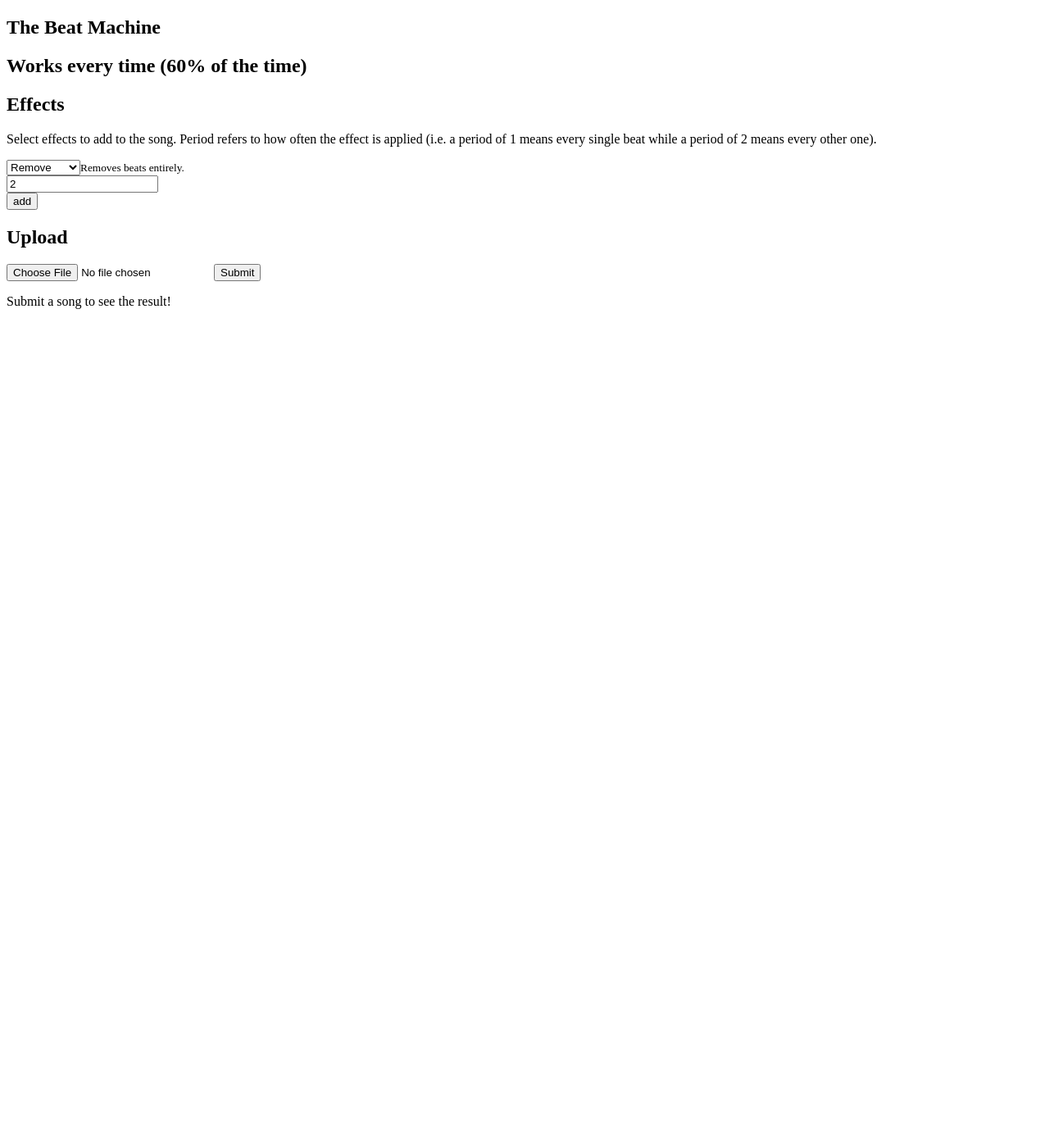
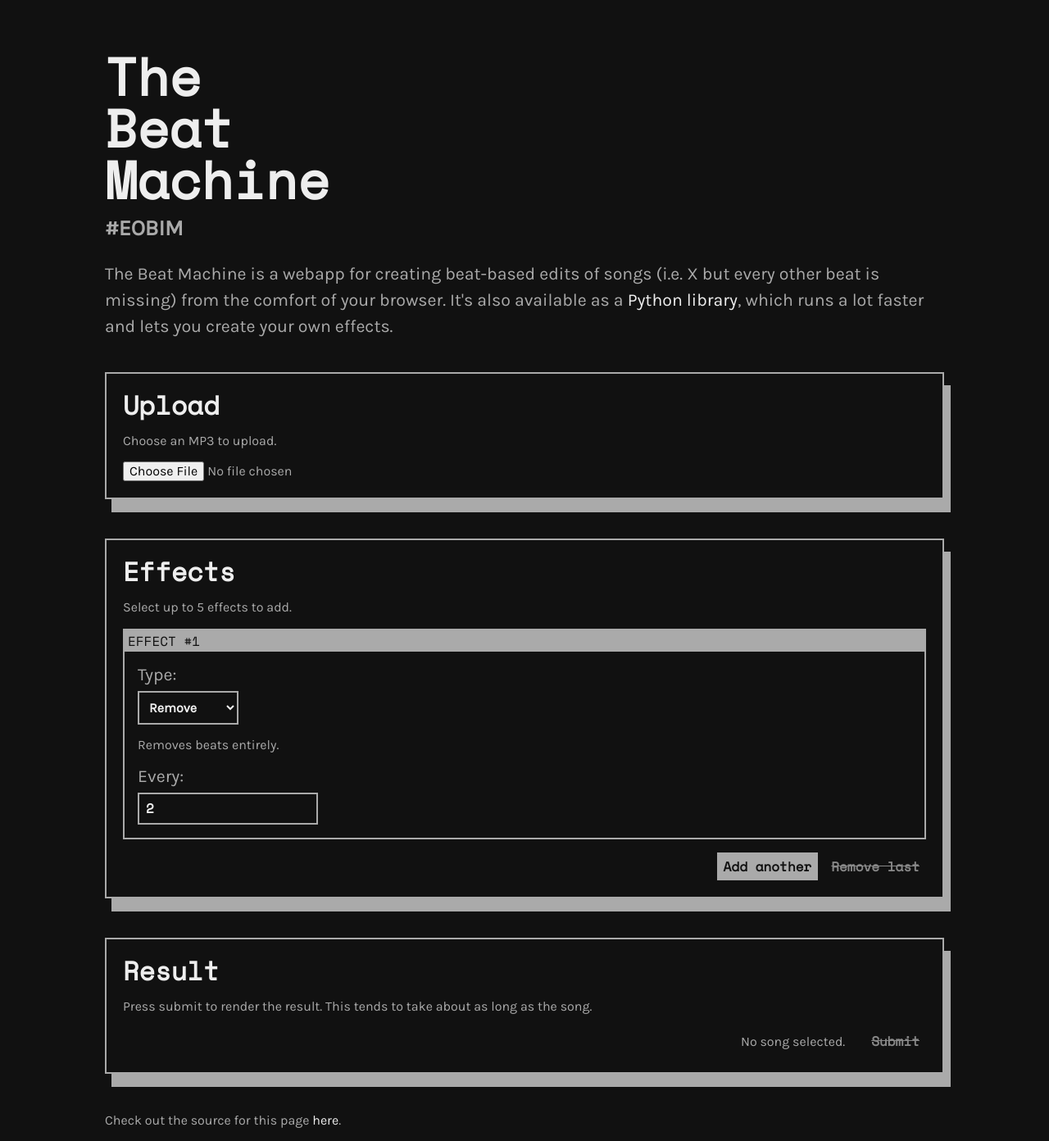
Before and after one commit to beat-machine/beat-webapp, a Vue app: page / in a window 1280 px wide. Shown: the whole page at 82% size. Before the commit the page ends 800 px from the top, so only its background shows below. Built offline with nearby package versions, Linux system fonts and the light colour scheme.

Commit message:
Finish redesign

```diff
--- a/src/App.vue
+++ b/src/App.vue
@@ -1,54 +1,63 @@
 <template>
   <div id="app">
     <Banner></Banner>
-    <section class="section">
-      <div class="container">
-        <div class="columns">
-          <div class="column">
-            <h1 class="title">Effects</h1>
-            <p
-              class="content"
-            >Select effects to add to the song. Period refers to how often the effect is applied (i.e. a period of 1 means every single beat while a period of 2 means every other one).</p>
-            <div class="box" v-for="(effect, i) in effects" v-bind:key="i">
+
+    <section class="upload">
+      <h1>Upload</h1>
+      <p>Choose an MP3 to upload.</p>
+      <input type="file" v-on:change="updateFile" accept=".mp3" />
+    </section>
+
+    <section class="effects">
+      <h1>Effects</h1>
+      <p>Select up to 5 effects to add.</p>
+      <div class="effect-box" v-for="(effect, i) in effects" v-bind:key="i">
+        <div class="effect-header">EFFECT #{{ i + 1 }}</div>
         <EffectSelector v-bind:effects="effectDefinitions" ref="effect"></EffectSelector>
       </div>
       <div class="buttons">
-              <button type="is-light is-fullwidth is-medium" v-on:click="effects.push({})">add</button>
-              <button
-                type="is-light is-fullwidth is-medium"
-                v-if="effects.length > 1"
+        <input
+          type="button"
+          value="Add another"
+          v-on:click="effects.push({})"
+          :disabled="effects.length >= 5"
+        />
+        <input
+          type="button"
+          value="Remove last"
           v-on:click="effects.pop()"
-              >remove</button>
-            </div>
-          </div>
-          <div class="column">
-            <h1 class="title">Upload</h1>
-            <input type="file" v-on:change="updateFile" accept=".mp3" />
-            <span class="file-name" v-if="song">{{ song.name }}</span>
-            <button
-              v-on:click="submitSong()"
-              type="is-success"
-              v-if="!processing && !uploading"
-            >Submit</button>
-            <button v-else type="is-loading is-success" disabled>Submit</button>
-            <template v-if="uploading">
-              <small>Uploading audio</small>
-              <progress class="progress is-dark" v-bind:max="100" v-bind:value="uploadPercentage"></progress>
-            </template>
-            <template v-if="processing">
-              <small>Processing effect {{ progress }} of {{ submittedEffectCount }}</small>
-              <progress
-                class="progress is-primary"
-                v-bind:value="progress"
-                v-bind:max="submittedEffectCount"
-              ></progress>
-            </template>
-            <audio v-bind:src="audioUrl" v-if="audioUrl" controls type="audio/mpeg" autostart="0"></audio>
-            <p v-else>Submit a song to see the result!</p>
-          </div>
-        </div>
+          :disabled="effects.length <= 1"
+        />
       </div>
     </section>
+
+    <section class="submit">
+      <h1>Result</h1>
+      <p>Press submit to render the result. This tends to take about as long as the song.</p>
+      <div class="progress-info" v-if="uploading || processing || error">
+        <h2 v-if="uploading">Uploading...</h2>
+        <template v-if="processing">
+          <h2 class="color-cycle">Processing...</h2>
+          <p>This will take a moment.</p>
+        </template>
+        <h2 v-if="error && !uploading && !processing">An error occurred: {{ error }}</h2>
+      </div>
+      <div class="player" v-if="audioUrl">
+        <audio v-bind:src="audioUrl" controls type="audio/mpeg" autostart="0"></audio>
+        <p>
+          Right-click on the player above or
+          <a :href="audioUrl" download>click here</a> to download.
+        </p>
+      </div>
+      <div class="buttons">
+        <span class="submit-hint">{{ submitMessage }}</span>
+        <input value="Submit" type="button" v-on:click="submitSong()" :disabled="!canSubmit" />
+      </div>
+    </section>
+    <p class="site-info">
+      Check out the source for this page
+      <a href="https://github.com/dhsavell/beat-webapp">here</a>.
+    </p>
   </div>
 </template>
 
@@ -56,7 +65,6 @@
 import axios from "axios";
 import Banner from "./components/Banner.vue";
 import EffectSelector from "./components/EffectSelector.vue";
-import { setInterval, clearInterval } from "timers";
 import effectDefinitions from "./assets/effects.json";
 
 // const BASE_URI = "https://beatfunc-zz5hrgpina-uc.a.run.app";
@@ -71,8 +79,8 @@ export default {
       effectDefinitions: effectDefinitions,
       pollToken: null,
       uploading: false,
-      uploadPercentage: 0,
       processing: false,
+      error: null,
       audioUrl: null
     };
   },
@@ -95,8 +103,17 @@ export default {
 
       return data;
     },
-    isProcessing() {
-      return this.pollToken !== null;
+    canSubmit() {
+      return this.song != null && !this.uploading && !this.processing;
+    },
+    submitMessage() {
+      if (this.song == null) {
+        return "No song selected.";
+      } else if (this.uploading || this.processing) {
+        return "Wait for the current song to finish rendering first.";
+      } else {
+        return "";
+      }
     }
   },
   methods: {
@@ -114,57 +131,178 @@ export default {
       try {
         this.uploading = true;
 
-        axios
-          .post(BASE_URI, this.requestData, {
+        let result = await axios.post(BASE_URI, this.requestData, {
           headers: {
             "Content-Type": "multipart/form-data"
           },
           responseType: "blob",
           onUploadProgress: function(event) {
-              this.uploadPercentage = parseInt(
-                Math.round((event.loaded * 100) / event.total)
-              );
+            this.uploading = event.loaded < event.total;
+            this.processing = !this.uploading;
           }.bind(this)
-          })
-          .then(r => {
-            let blob = new Blob([r.data], { type: "audio/mpeg" });
+        });
+
+        if (result.status >= 500) {
+          this.error =
+            "The server may be under heavy load. Try again in a few minutes.";
+          this.audioUrl = null;
+          return;
+        }
+
+        let blob = new Blob([result.data], { type: "audio/mpeg" });
         this.audioUrl = URL.createObjectURL(blob);
-          });
       } catch (e) {
-        this.resultError = e;
-        this.$toast.open("An error occurred.");
+        this.error = e;
+        this.audioUrl = null;
       } finally {
         this.uploading = false;
-      }
-    },
-    startPolling(statusUri) {
-      if (this.pollToken != null) {
-        clearInterval(this.pollToken);
-      }
-
-      this.processing = true;
-      this.pollToken = setInterval(() => this.poll(statusUri), 3000);
-    },
-    async poll(statusUri) {
-      let baseUri = BASE_URI + statusUri;
-      let result = await axios.get(baseUri);
-
-      if (result.data.state === "SUCCESS") {
-        this.resultUri = BASE_URI + result.data.location;
         this.processing = false;
-        this.$toast.open("Finished!");
-        clearInterval(this.pollToken);
-      } else if (result.data.state === "PROGRESS") {
-        this.progress = result.data.current_effect;
-      } else {
-        this.error = "An error occurred.";
-        this.processing = false;
-        clearInterval(this.pollToken);
       }
     }
   }
 };
 </script>
 
-<style>
+<style lang="scss">
+@import url("https://fonts.googleapis.com/css?family=Karla|Space+Mono&display=swap");
+
+$background: #111;
+$disabled-text: #888;
+$text: #aaa;
+$primary-text: #eee;
+
+$accent-1: #faeb2c;
+$accent-2: #f52789;
+$accent-3: #e900ff;
+$accent-4: #1685f8;
+
+@keyframes colors {
+  0% {
+    color: $accent-1;
+  }
+
+  25% {
+    color: $accent-2;
+  }
+
+  50% {
+    color: $accent-3;
+  }
+
+  75% {
+    color: $accent-4;
+  }
+}
+
+body {
+  background-color: $background;
+  font-family: "Karla", sans-serif;
+  color: $text;
+}
+
+h1 {
+  font-family: "Space Mono", monospace;
+  color: $primary-text;
+}
+
+select,
+input[type="number"] {
+  font-family: "Space Mono", monospace;
+  font-weight: bold;
+  background-color: inherit;
+  color: $primary-text;
+  padding: 8px;
+  border: 2px solid $text;
+}
+
+input[type="button"] {
+  font-family: "Space Mono", monospace;
+  font-weight: bold;
+  background-color: $text;
+  border: none;
+  padding: 8px;
+  margin-left: 8px;
+  color: $background;
+}
+
+a {
+  color: $primary-text;
+  text-decoration: none;
+}
+
+a:hover {
+  text-decoration: underline;
+}
+
+input[type="button"]:disabled {
+  color: $disabled-text;
+  background-color: $background;
+  text-decoration: line-through;
+}
+
+#app {
+  padding-top: 40px;
+  width: 80%;
+
+  @media (min-width: 1400px) {
+    width: 60%;
+  }
+
+  margin-left: auto;
+  margin-right: auto;
+}
+
+.effect-box {
+  border: 2px solid $text;
+  margin-bottom: 16px;
+}
+
+section {
+  border: 2px solid $text;
+  padding: 20px;
+  margin-bottom: 48px;
+  background-color: $background;
+  box-shadow: 8px 16px 0px 0px $text;
+}
+
+section h1 {
+  margin-top: 0;
+  margin-bottom: 2px;
+}
+
+.buttons {
+  text-align: right;
+}
+
+.effect-header {
+  background-color: $text;
+  color: $background;
+  font-family: "Space Mono", monospace;
+  padding: 4px;
+}
+
+audio {
+  display: block;
+  width: 100%;
+}
+
+.progress-info {
+  text-align: center;
+  margin-top: 32px;
+  margin-bottom: 32px;
+  line-height: 80%;
+}
+
+.color-cycle {
+  animation: colors 4s infinite steps(1, end);
+  transition: none;
+}
+
+.submit-hint {
+  margin-right: 16px;
+  display: inline-block;
+  margin-top: 0;
+  margin-left: 16px;
+  margin-bottom: 0px;
+}
 </style>
--- a/src/assets/effects.json
+++ b/src/assets/effects.json
@@ -6,9 +6,9 @@
         "params": [
             {
                 "id": "period",
-                "name": "Period",
+                "name": "Every",
                 "default": 2,
-                "minimum": 1
+                "minimum": 2
             }
         ]
     },
@@ -38,7 +38,7 @@
         "params": [
             {
                 "id": "period",
-                "name": "Period",
+                "name": "Every",
                 "default": 2,
                 "minimum": 1
             }
@@ -51,7 +51,7 @@
         "params": [
             {
                 "id": "period",
-                "name": "Period",
+                "name": "Every",
                 "default": 2,
                 "minimum": 1
             },
@@ -79,7 +79,7 @@
     {
         "id": "randomize",
         "name": "Randomize",
-        "description": "Totally randomizes all beats. It's pretty terrible.",
+        "description": "Totally randomizes all beats. It's terrible. Don't use this. You don't want it.",
         "params": []
     }
 ]
--- a/src/assets/taglines.json
+++ b/src/assets/taglines.json
@@ -3,5 +3,6 @@
     "Destroyer of music",
     "Topping the charts",
     "It's experimental, you wouldn't get it",
-    "Works every time (60% of the time)"
+    "Works every time (60% of the time)",
+    "#EOBIM"
 ]
--- a/src/components/Banner.vue
+++ b/src/components/Banner.vue
@@ -1,12 +1,19 @@
 <template>
-  <section class="hero is-info">
-    <div class="hero-body">
-      <div class="container">
-        <h1 class="title">The Beat Machine</h1>
-        <h2 class="subtitle" v-on:click="chooseTagline()">{{ tagline }}</h2>
-      </div>
-    </div>
-  </section>
+  <div class="banner">
+    <h1 class="title">The</h1>
+    <h1 class="title">Beat</h1>
+    <h1 class="title">Machine</h1>
+    <h2 class="subtitle" v-on:click="chooseTagline()">{{ tagline }}</h2>
+    <p class="site-description">
+      The Beat Machine is a webapp for creating beat-based edits of songs (i.e.
+      X but every other beat is missing) from the comfort of your browser. It's
+      also available as a
+      <a
+        href="https://pypi.org/project/beatmachine/"
+      >Python library</a>, which runs a lot faster and lets you
+      create your own effects.
+    </p>
+  </div>
 </template>
 
 <script>
@@ -31,3 +38,37 @@ export default {
   }
 };
 </script>
+
+<style lang="scss">
+.banner {
+  font-size: 12pt;
+
+  @media (min-width: 1400px) {
+    width: 100%;
+    font-size: 24pt;
+  }
+
+  margin-left: auto;
+  margin-right: auto;
+  font-size: 24pt;
+  margin-bottom: 40px;
+  line-height: 55px;
+}
+
+.site-description {
+  font-size: 16pt;
+  line-height: 32px;
+}
+
+.title {
+  margin-bottom: 0;
+  line-height: 20px;
+}
+
+.subtitle {
+  margin-top: 32px;
+  font-size: 20pt;
+  line-height: 35px;
+  user-select: none;
+}
+</style>
--- a/src/components/EffectSelector.vue
+++ b/src/components/EffectSelector.vue
@@ -1,13 +1,20 @@
 <template>
   <div class="effect-selector">
-    <select v-model="selectedEffectIndex" v-on:change="updateParams()">
-      <option v-for="(effect, i) in effects" v-bind:key="i" v-bind:value="i">{{ effect.name }}</option>
-    </select>
-    <small>{{ selectedEffect.description }}</small>
-    <div class="container">
-      <div v-for="(param, i) in selectedEffect.params" v-bind:label="param.name" v-bind:key="i">
-        <input type="number" v-model.number="currentParams[param.id]" v-bind:min="param.minimum" />
-      </div>
+    <div class="field">
+      <label for="type">Type:</label>
+      <select id="type" v-model="selectedEffectIndex" v-on:change="updateParams()">
+        <option v-for="(effect, i) in effects" v-bind:key="i" v-bind:value="i">{{ effect.name }}</option>
+      </select>
+      <span>{{ selectedEffect.description }}</span>
+    </div>
+    <div class="field" v-for="(param, i) in selectedEffect.params" v-bind:key="i">
+      <label :for="param.id">{{ param.name }}:</label>
+      <input
+        :id="param.id"
+        type="number"
+        v-model.number="currentParams[param.id]"
+        v-bind:min="param.minimum"
+      />
     </div>
   </div>
 </template>
@@ -50,5 +57,41 @@ export default {
 };
 </script>
 
-<style>
+<style lang="scss">
+.effect-selector {
+  padding: 16px;
+}
+
+.field {
+  margin-bottom: 16px;
+}
+
+.param-label {
+  margin-right: 10px;
+}
+
+.field:last-child {
+  margin-bottom: 0;
+}
+
+label {
+  display: block;
+  margin-bottom: 8px;
+  font-size: 16pt;
+
+  @media (min-width: 1400px) {
+    display: inline-block;
+    width: 180px;
+  }
+}
+
+span {
+  display: block;
+  margin-top: 16px;
+  @media (min-width: 1400px) {
+    display: inline-block;
+    margin-top: 0;
+    margin-left: 16px;
+  }
+}
 </style>
--- a/src/main.js
+++ b/src/main.js
@@ -1,5 +1,10 @@
 import Vue from 'vue'
 import App from './App.vue'
+
+import 'normalize.css';
+
+// You may be wondering to yourself: does this site really need Vue?
+// The answer: not really. It was cool to learn though.
 
 new Vue({
   render: h => h(App),
```
Also changed, not shown: package.json (+4 -5 lines), 2 other files (tests, documents, lock files or other folders). Lines whose indentation alone changed are shown as unchanged.
